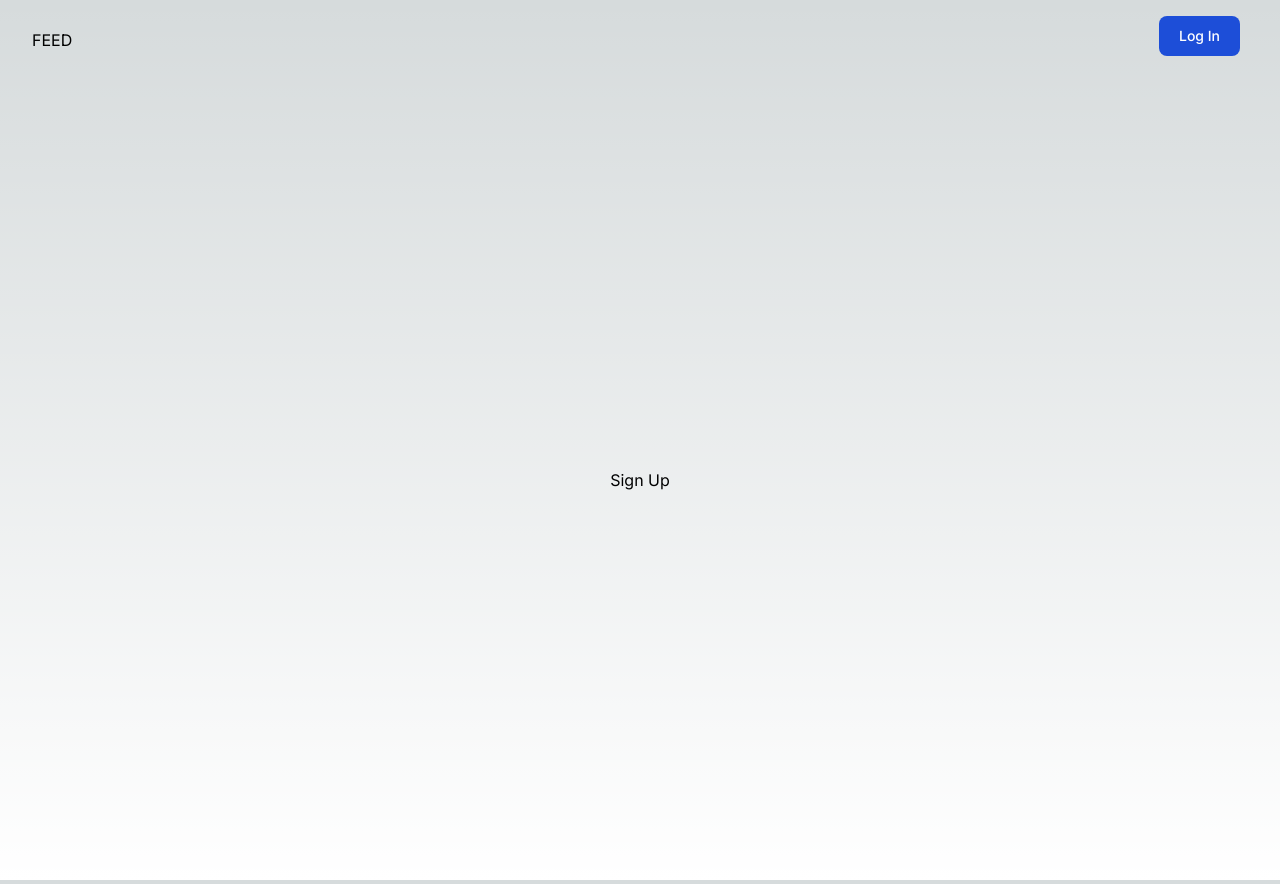
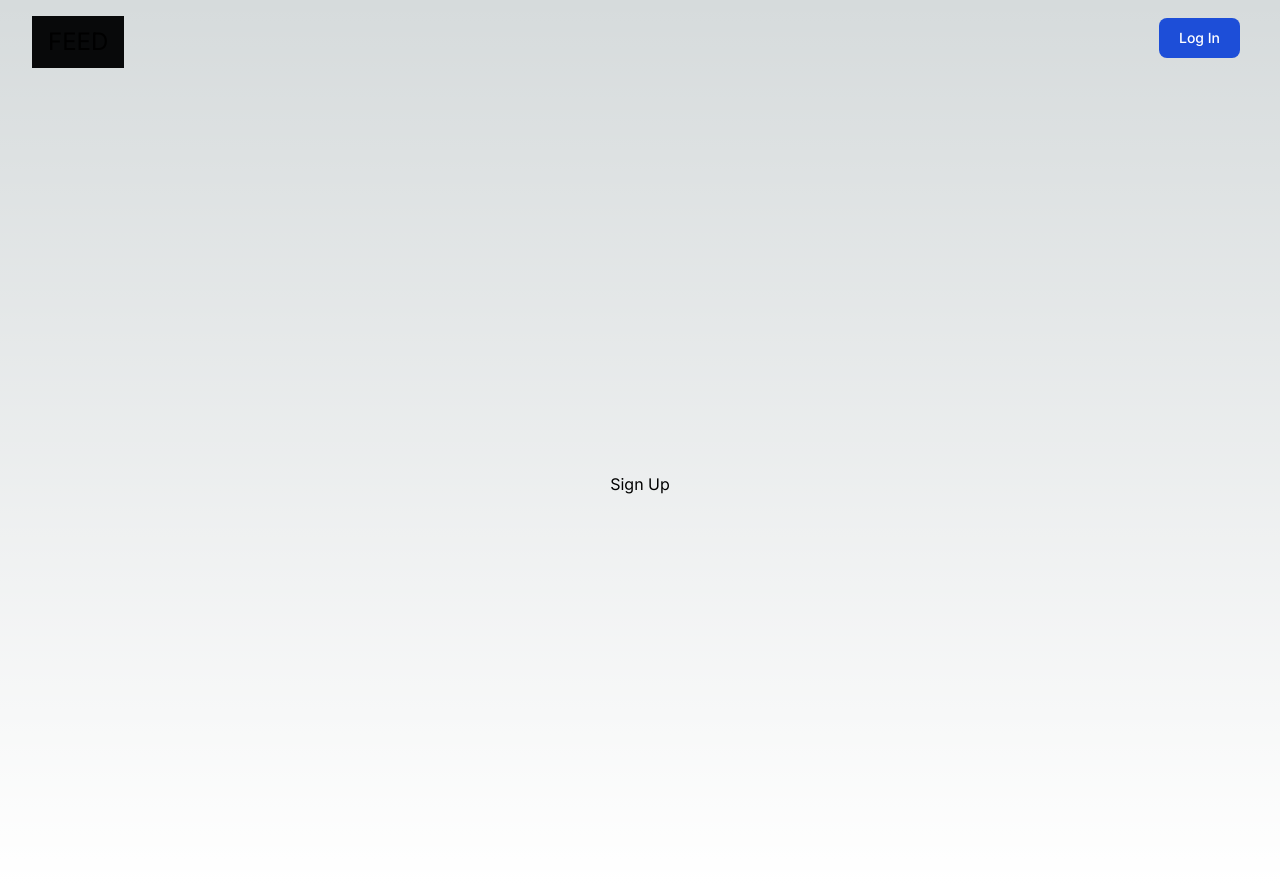
Before and after one commit to dannywo/nextfire-app, a Next.js app: page /enter in a window 1280 px wide. Built offline with nearby package versions, Linux system fonts and the light colour scheme.

Commit message:
add css rule for btn-logo

```diff
--- a/app/globals.css
+++ b/app/globals.css
@@ -8,6 +8,7 @@
     --background-end-rgb: 255, 255, 255;
     --color-bg: #4f4f4f97;
     --color-blue: #1e90ff;
+    --color-text: #08090a;
 }
 
 @media (prefers-color-scheme: dark) {
@@ -15,6 +16,8 @@
         --foreground-rgb: 255, 255, 255;
         --background-start-rgb: 0, 0, 0;
         --background-end-rgb: 0, 0, 0;
+        --color-text: #ffffff;
+        --color-text-logo: black;
     }
 }
 
@@ -51,3 +54,11 @@ body {
         transform: rotate(360deg);
     }
 }
+
+button.btn-logo {
+    background-color: var(--color-text);
+    color: var(--color-text-logo);
+    text-transform: uppercase;
+    font-size: 1.5rem;
+    padding: 0.5rem 1rem;
+}
```
